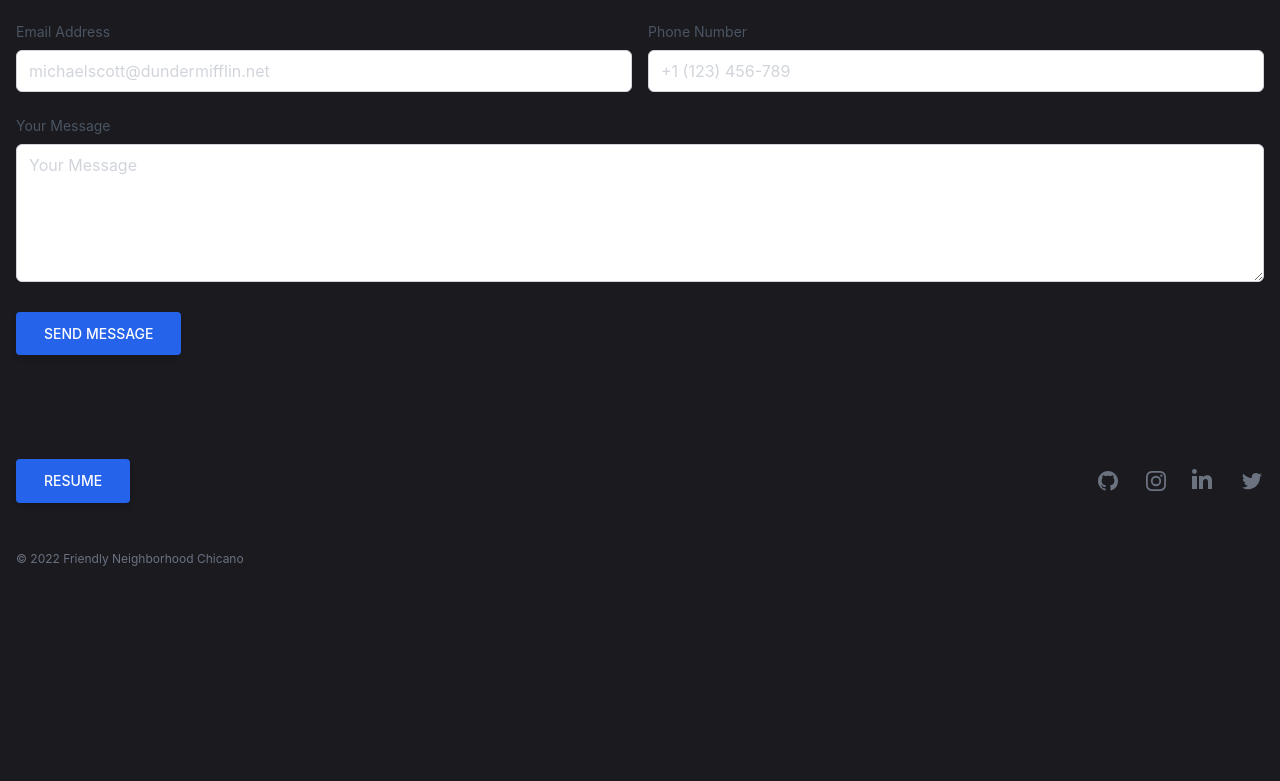
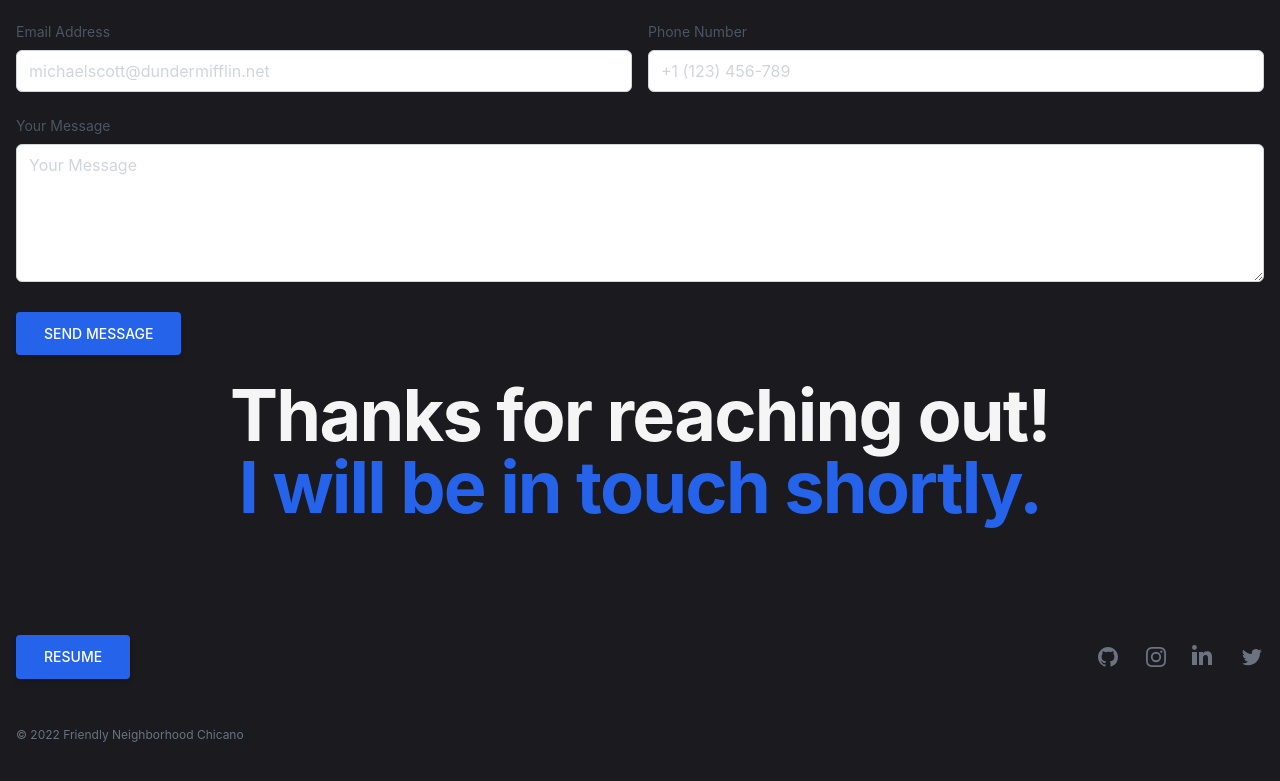
Before and after one commit to hcardonaweb/chicano.dev, a Next.js app: page /about in a window 1280 px wide. Shown: the part 596-1377 px from the top of the page. Before the commit the page ends 1211 px from the top, so only its background shows below. Built offline with nearby package versions, Linux system fonts and the light colour scheme; no server answers.

Commit message:
result comment

```diff
--- a/components/ContactForm.js
+++ b/components/ContactForm.js
@@ -1,7 +1,7 @@
 import React from "react";
 
 const ContactForm = () => {
-  const [result, setResult] = React.useState("");
+  const [result, setResult] = React.useState(""); // result is hidden
 
   const onSubmit = async (event) => {
     event.preventDefault();
@@ -123,7 +123,7 @@ const ContactForm = () => {
                   </button>
                 </div>
               </form>
-              <div className="text-center hidden">
+              <div className="text-center">
                 <h3 class="m-auto text-5xl md:text-6xl xl:text-7xl font-bold tracking-tight mb-12">
                   Thanks for reaching out! <br />
                   <span className="text-blue-600">
```
